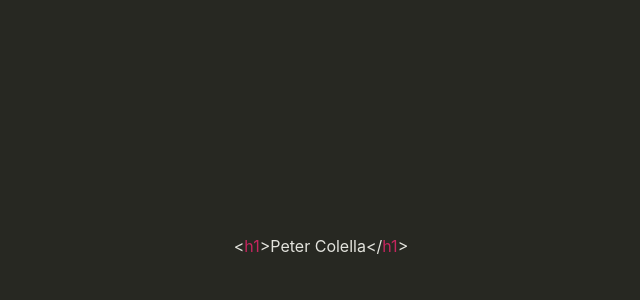
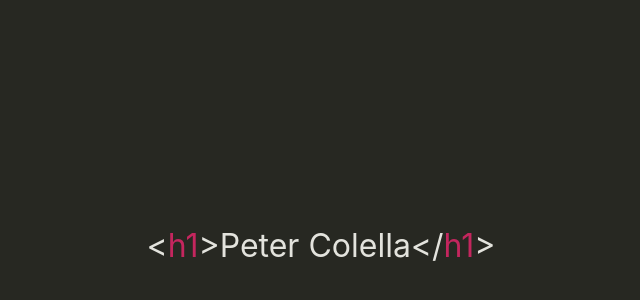
Before and after one commit to petercolella/react-portfolio, a React (Create React App) app: page / in a window 1280 px wide. Shown: the part 154-454 px from the top of the page, without its empty margins (319-959 px from the left). Built offline with nearby package versions, Linux system fonts and the light colour scheme.

Commit message:
adds styling for h1 and p tags

```diff
--- a/src/components/Paragraph.js
+++ b/src/components/Heading/index.js
@@ -1,17 +1,18 @@
 import React from 'react';
+import './style.css';
 
-const Paragraph = props => {
+const Heading = props => {
   const { charArr } = props;
 
   return (
-    <p>
+    <h1 className="who">
       {charArr.map(char => (
         <span key={char.key} style={{ color: char.color }}>
           {char.char}
         </span>
       ))}
-    </p>
+    </h1>
   );
 };
 
-export default Paragraph;
+export default Heading;
--- /dev/null
+++ b/src/components/Heading/style.css
@@ -0,0 +1,3 @@
+.who {
+  font-size: 2em;
+}
--- a/src/components/Heading.js
+++ b/src/components/Paragraph/index.js
@@ -1,17 +1,18 @@
 import React from 'react';
+import './style.css';
 
-const Heading = props => {
+const Paragraph = props => {
   const { charArr } = props;
 
   return (
-    <h1>
+    <p className="what">
       {charArr.map(char => (
         <span key={char.key} style={{ color: char.color }}>
           {char.char}
         </span>
       ))}
-    </h1>
+    </p>
   );
 };
 
-export default Heading;
+export default Paragraph;
--- /dev/null
+++ b/src/components/Paragraph/style.css
@@ -0,0 +1,3 @@
+.what {
+  font-size: 1.5em;
+}
--- a/src/index.css
+++ b/src/index.css
@@ -1,6 +1,7 @@
 body {
   background-color: #272822;
   height: 100vh;
+  line-height: 1.5;
   margin: 0;
   font-family: -apple-system, BlinkMacSystemFont, Menlo, Monaco, 'Courier New',
     monospace, sans-serif;
```
